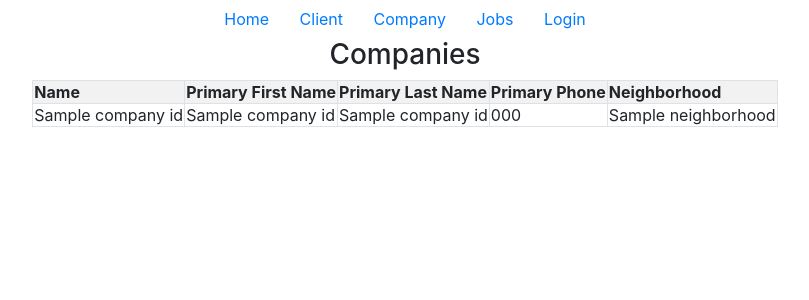
After one commit to StiensB/BeaconOfHope, a Django app: template beaconofhopeapp/templates/company/view.html in a window 1280 px wide. The commit adds this page. Shown: the top 300 px of the page, without its empty margins (235-1044 px from the left). Run offline with Django 3.2, Linux system fonts and the light colour scheme; the template is opened without the code that fills it: most values are stand-ins (such as "Sample title", 1, 10 or a date in 2020); some libraries are stand-ins or nearby versions.

Commit message:
added a rudimentary view to company, also testing out how to commit

```diff
--- a/beaconofhopeapp/templates/company/company.html
+++ b/beaconofhopeapp/templates/company/company.html
@@ -14,6 +14,7 @@
             <th>Neighborhood</th>
             {% for company in allCompanies %}
             <tr>
+                <td><a class="btn" role="button" href="{% url 'viewCompany' company.id %}">View</a></td>
                 <td><a class="btn" role="button" href="{% url 'editCompany' company.id %}">Edit</a></td>
                 <td>{{company.name}}</td>
                 <td>{{company.primary_first_name}}</td>
--- /dev/null
+++ b/beaconofhopeapp/templates/company/view.html
@@ -0,0 +1,24 @@
+{% extends "../beaconofhope/index.html" %}
+{% block content %}
+
+<div style="text-align: center">
+    <h3>Companies</h3>
+    <div style="display: inline-block">
+        <table class="table-bordered table-striped">
+            <th>Name</th>
+            <th>Primary First Name</th>
+            <th>Primary Last Name</th>
+            <th>Primary Phone</th>
+            <th>Neighborhood</th>
+            <tr>
+                <td>{{companyId.name}}</td>
+                <td>{{companyId.primary_first_name}}</td>
+                <td>{{companyId.primary_last_name}}</td>
+                <td>{{companyId.primary_phone}}</td>
+                <td>{{companyId.neighborhood}}</td>
+            </tr>
+        </table>
+    </div>
+</div>
+
+{% endblock content %}
--- a/beaconofhopeapp/urls.py
+++ b/beaconofhopeapp/urls.py
@@ -16,6 +16,7 @@ urlpatterns = [
     path("client/addClient/", views.addClient, name="addClient"),
     #company stuff
     path("company/", views.company, name="company"),
+    path("company/view/<companyId>/", views.viewCompany, name="viewCompany"),
     path("company/edit/<companyId>/", views.editCompany, name="editCompany"),
     path("company/edit/<companyId>/saveCompany/", views.saveCompany, name="saveCompany"),
     path("company/addCompany/", views.addCompany, name="addCompany")
--- a/beaconofhopeapp/views.py
+++ b/beaconofhopeapp/views.py
@@ -55,6 +55,11 @@ def editCompany(request, companyId):
     form = CompanyForm(instance =company)
     return render(request, "company/edit.html", { "form": form, "companyId": companyId })
 
+#view company page
+def viewCompany(request, companyId):
+    companyId = Company.objects.get(id = companyId)
+    return render(request, "company/view.html", { "companyId": companyId })
+
 # save company page
 def saveCompany(request, companyId):
     company = Company.objects.get(id = companyId)
```
